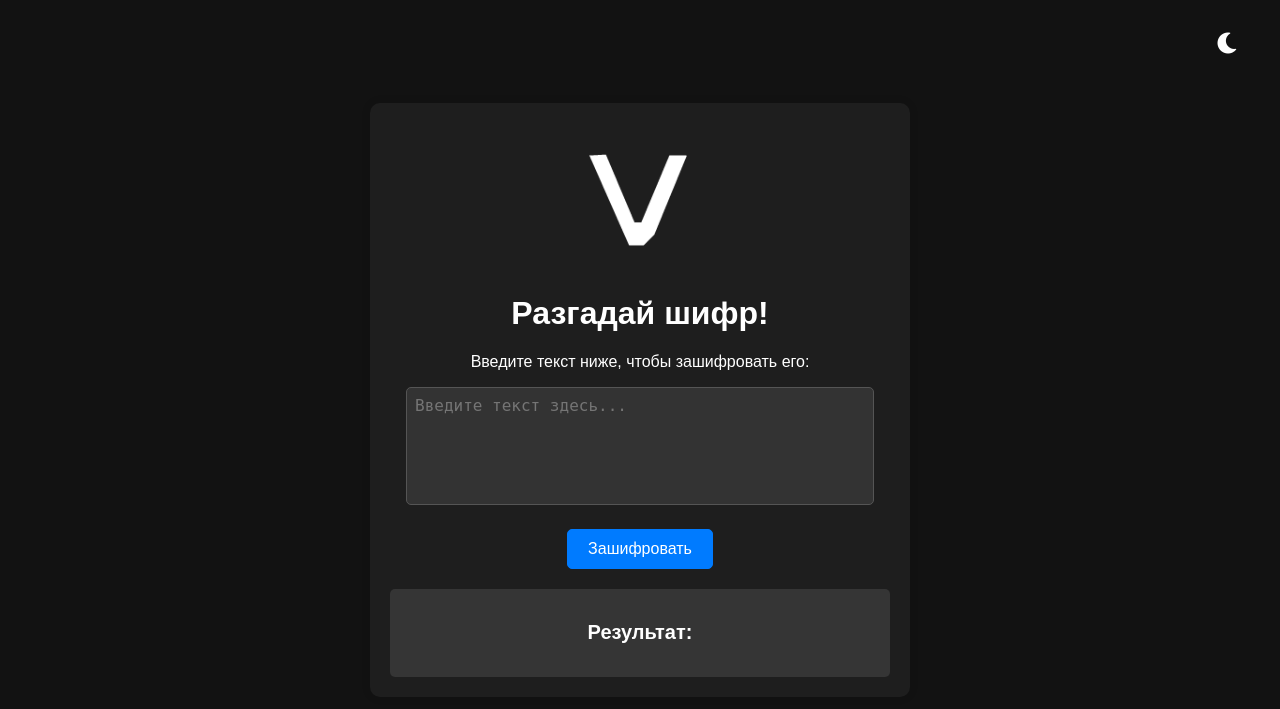
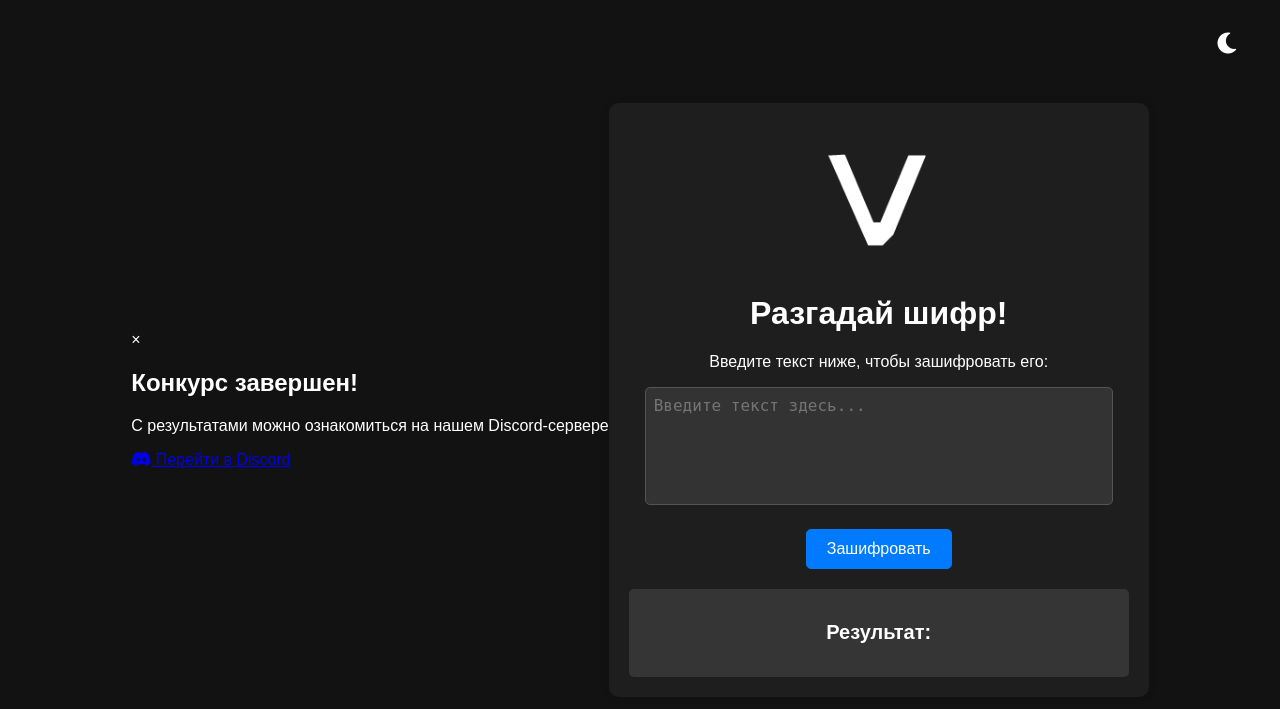
Before and after one commit to Song-ded/konkursShifra, a Flask app: page / in a window 1280 px wide. Shown: the top 709 px of the page. Run offline with Flask 3, Linux system fonts and the light colour scheme.

Commit message:
Update index.html

```diff
--- a/templates/index.html
+++ b/templates/index.html
@@ -8,14 +8,25 @@
     <link rel="stylesheet" href="{{ url_for('static', filename='styles.css') }}">
 </head>
 <body class="dark-theme">
+    <div id="contestEndModal" class="modal">
+        <div class="modal-content">
+            <span id="closeModal" class="close">&times;</span>
+            <h2>Конкурс завершен!</h2>
+            <p>С результатами можно ознакомиться на нашем Discord-сервере</p>
+            <a href="https://discord.gg/PGSDKDb7YA" class="discord-button" target="_blank">
+                <i class="fab fa-discord"></i> Перейти в Discord
+            </a>
+        </div>
+    </div>
+
     <div class="container">
         <button id="themeToggle" class="theme-toggle">
             <i class="fas fa-moon"></i>
         </button>
 
         <header>
-            <img src="{{ url_for('static', filename='2l.png') }}" alt="Логотип (темная тема)" class="logo logo-dark">
-            <img src="{{ url_for('static', filename='1l.png') }}" alt="Логотип (светлая тема)" class="logo logo-light">
+            <img src="{{ url_for('static', filename='2l.png') }}" alt="Логотип" class="logo logo-dark">
+            <img src="{{ url_for('static', filename='1l.png') }}" alt="Логотип" class="logo logo-light">
         </header>
 
         <main>
```
